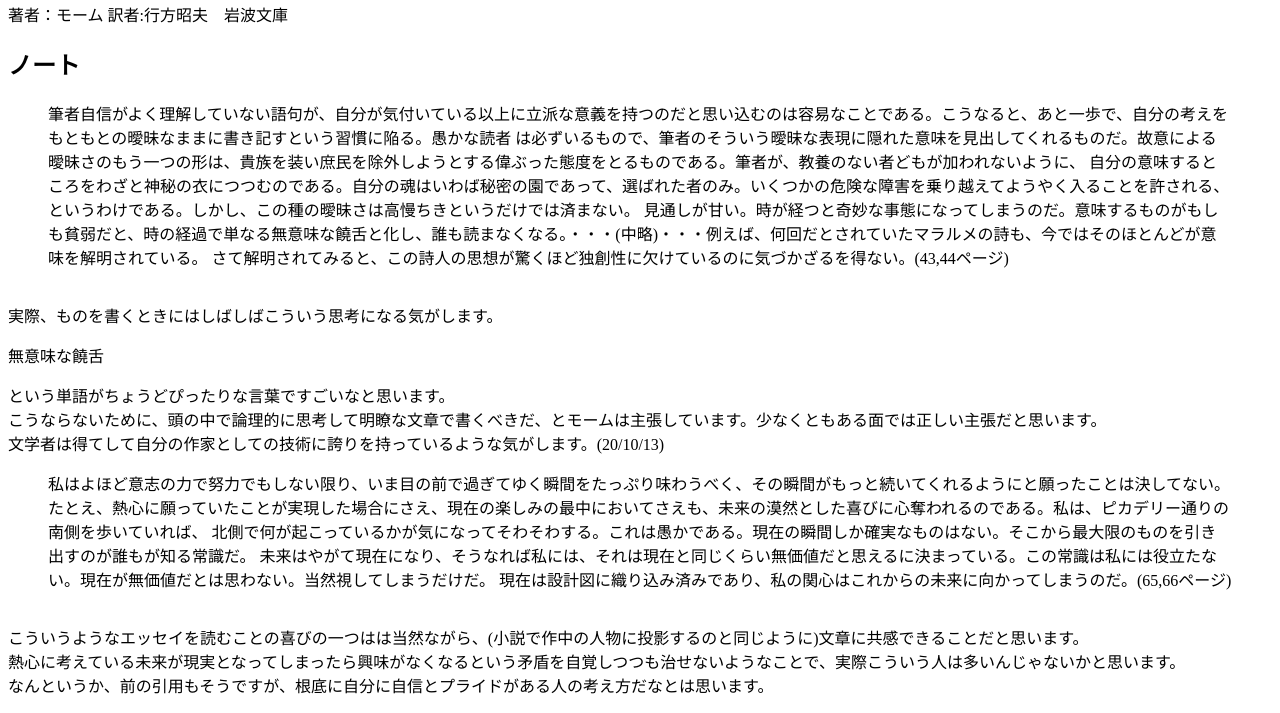
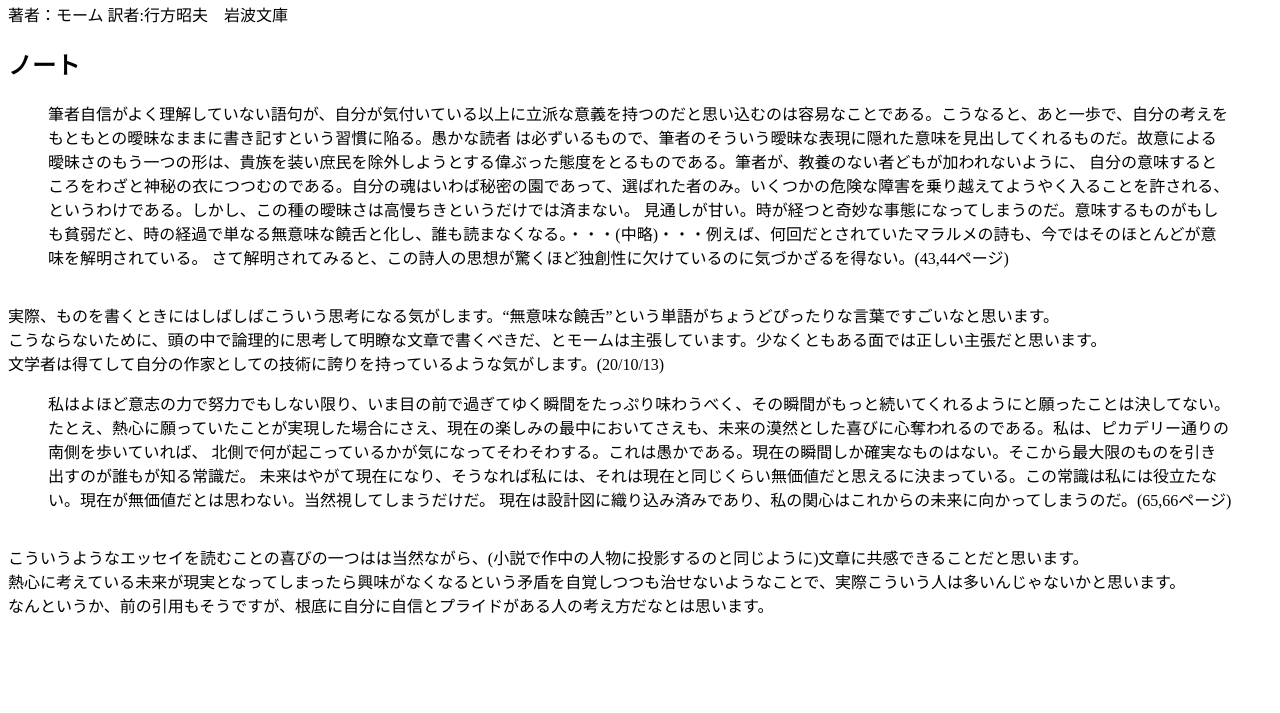
Before and after one commit to anomuno/anomuno.github.io, a plain HTML site: page RandomNote/001.html in a window 1280 px wide. Shown: the part 87-800 px from the top of the page. Drawn offline with Linux system fonts and the light colour scheme.

Commit message:
Update 001.html

```diff
--- a/RandomNote/001.html
+++ b/RandomNote/001.html
@@ -17,7 +17,7 @@
             さて解明されてみると、この詩人の思想が驚くほど独創性に欠けているのに気づかざるを得ない。(43,44ページ)
         </blockquote>
             <br>
-            実際、ものを書くときにはしばしばこういう思考になる気がします。<p>無意味な饒舌</p>という単語がちょうどぴったりな言葉ですごいなと思います。<br>
+            実際、ものを書くときにはしばしばこういう思考になる気がします。<q>無意味な饒舌</q>という単語がちょうどぴったりな言葉ですごいなと思います。<br>
             こうならないために、頭の中で論理的に思考して明瞭な文章で書くべきだ、とモームは主張しています。少なくともある面では正しい主張だと思います。<br>
             文学者は得てして自分の作家としての技術に誇りを持っているような気がします。(20/10/13)<br>
 
```
